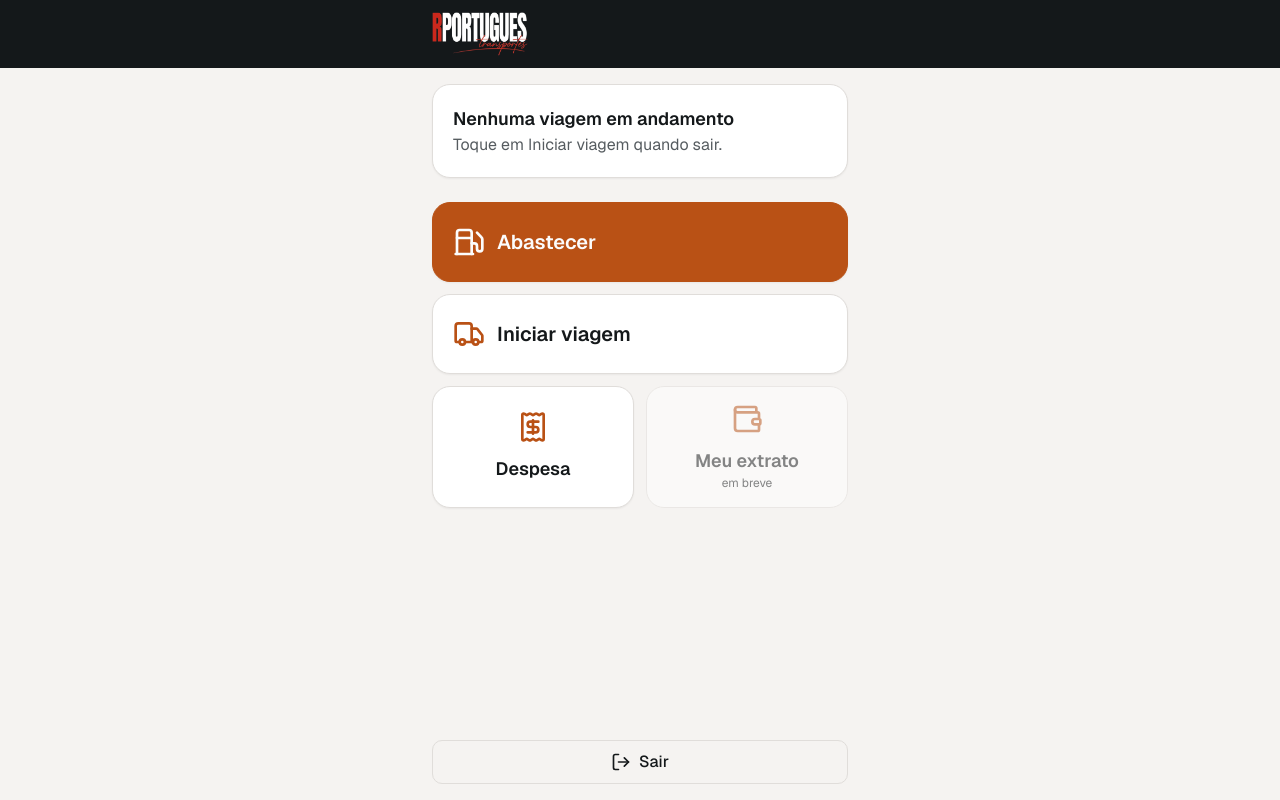
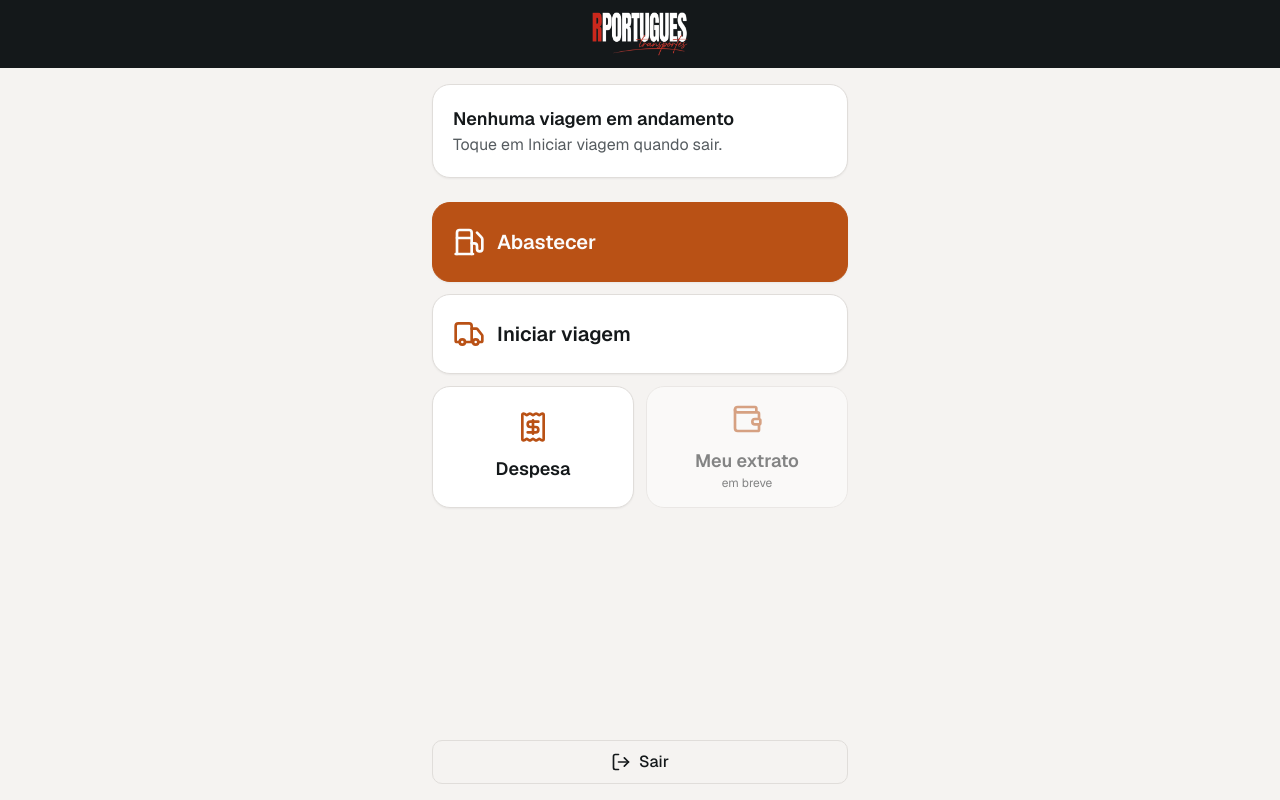
Before and after one commit to AguiarXTech/Gest-oPR, a Next.js app: page /m in a window 1280 px wide. Built offline with nearby package versions, Linux system fonts and the light colour scheme; no server answers; the database is empty.

Commit message:
Centraliza o logo no topo das telas no celular

```diff
--- a/app/g/layout.tsx
+++ b/app/g/layout.tsx
@@ -21,10 +21,11 @@ export default async function LayoutGestao({ children }: LayoutProps<'/g'>) {
 
   return (
     <div className="flex min-h-full flex-1 flex-col md:flex-row">
-      {/* Celular: barra grafite no topo com o menu */}
-      <header className="sticky top-0 z-10 flex items-center gap-2 bg-sidebar px-2 py-2 text-sidebar-foreground md:hidden">
+      {/* Celular: barra grafite no topo, menu à esquerda e logo centralizado
+          (a coluna vazia da direita tem a largura do botão, para o logo ficar no meio exato). */}
+      <header className="sticky top-0 z-10 grid grid-cols-[2.75rem_1fr_2.75rem] items-center gap-2 bg-sidebar px-2 py-2 text-sidebar-foreground md:hidden">
         <MenuCelular rodape={usuario} />
-        <Marca className="h-11" />
+        <Marca className="h-11 justify-self-center" />
       </header>
 
       {/* PC: barra lateral grafite fixa */}
--- a/app/m/layout.tsx
+++ b/app/m/layout.tsx
@@ -9,9 +9,10 @@ export default async function LayoutMotorista({ children }: LayoutProps<'/m'>) {
   return (
     <div className="flex min-h-full flex-1 flex-col">
       <header className="sticky top-0 z-10 bg-sidebar text-sidebar-foreground">
-        <div className="mx-auto flex w-full max-w-md items-center justify-between gap-3 px-4 py-3">
+        {/* Logo centralizado, nome do motorista logo abaixo. */}
+        <div className="mx-auto flex w-full max-w-md flex-col items-center gap-1 px-4 pt-3 pb-2">
           <Marca className="h-11" />
-          <p className="truncate text-right font-semibold">{perfil?.nome}</p>
+          <p className="max-w-full truncate text-sm font-semibold text-sidebar-foreground/80">{perfil?.nome}</p>
         </div>
       </header>
       <main className="mx-auto flex w-full max-w-md flex-1 flex-col gap-6 p-4 pb-[max(1rem,env(safe-area-inset-bottom))]">
```
